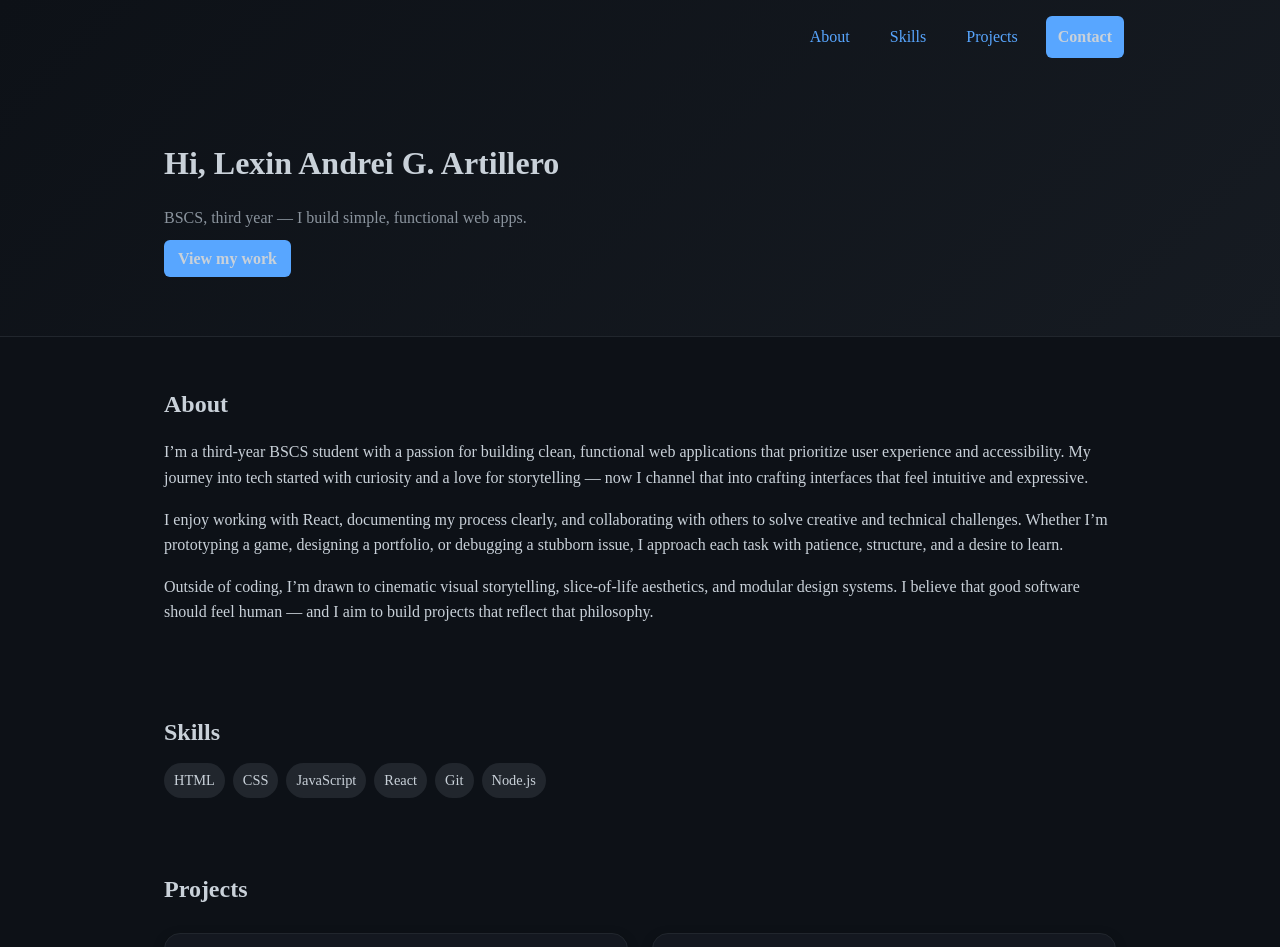
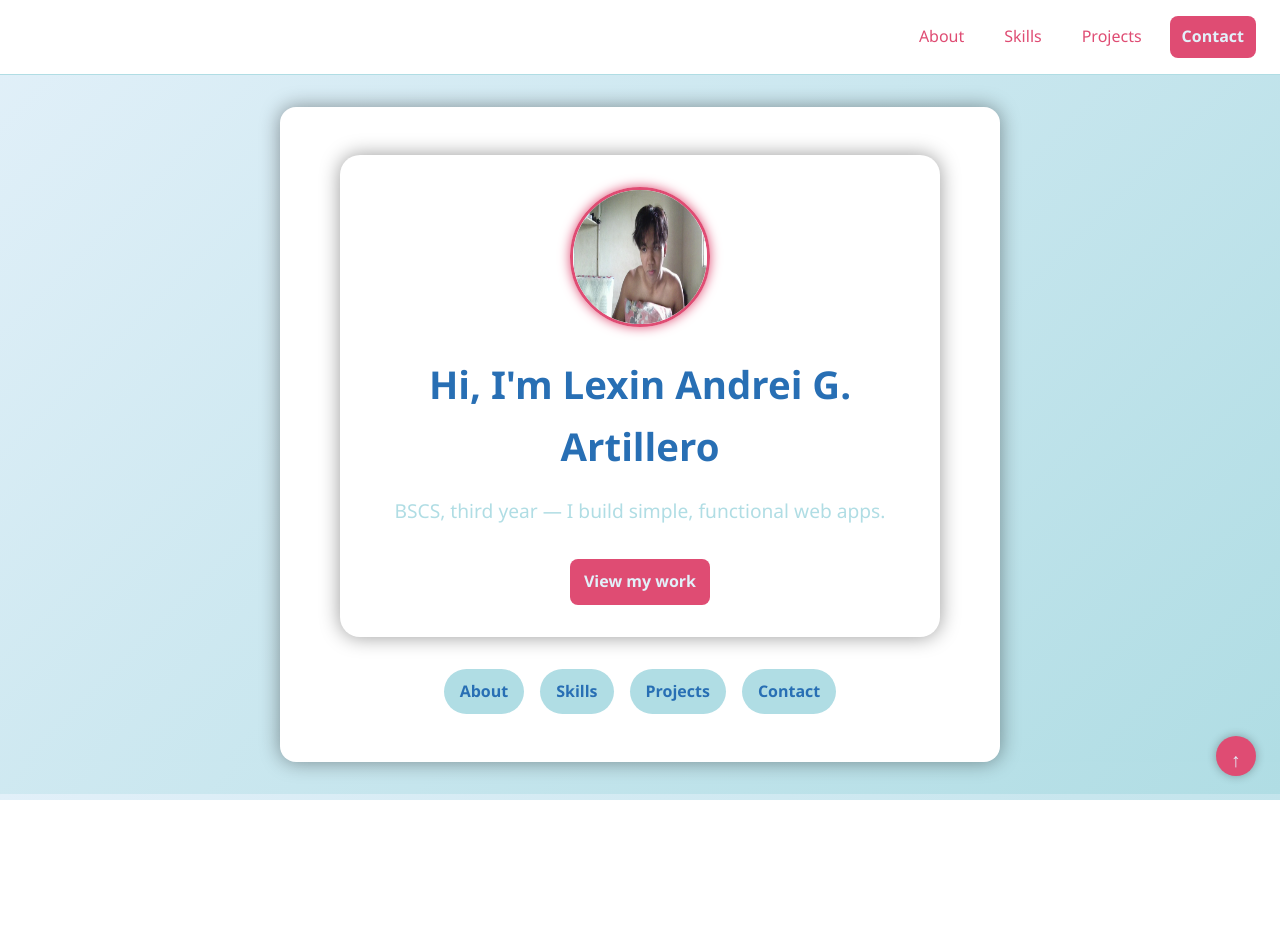
Before and after one commit to andrei4-rgb/portfolio, a React (Create React App) app: page / in a window 1280 px wide. Shown: the top 947 px of the page. After the commit the page ends 800 px from the top, so only its background shows below. Built offline with nearby package versions, Linux system fonts and the light colour scheme.

Commit message:
updated all of the sections

```diff
--- a/package.json
+++ b/package.json
@@ -9,6 +9,7 @@
     "@testing-library/user-event": "^13.5.0",
     "react": "^19.2.0",
     "react-dom": "^19.2.0",
+    "react-router-dom": "^7.9.6",
     "react-scripts": "5.0.1",
     "web-vitals": "^2.1.4"
   },
--- a/src/App.css
+++ b/src/App.css
@@ -1,24 +1,27 @@
 :root {
-  --bg: #0d1117;
-  --card: #161b22;
-  --text: #c9d1d9;
-  --subtext: #8b949e;
-  --accent: #58a6ff;
-  --muted: #21262d;
+  --bg: #E2F0F9;
+  --card: #FFFFFF;
+  --text: #286FB4;
+  --subtext: #B0DDE4;
+  --accent: #DF4C73;
+  --accent-hover: #f06a8a;
+  --muted: #B0DDE4;
+  --bubble: rgba(255, 255, 255, 0.2);
 }
+
+
 
 * {
   box-sizing: border-box;
 }
 html, body, main {
   margin: 0;
-  background: var(--bg);
+  background: linear-gradient(135deg, #E2F0F9, #B0DDE4);
   color: var(--text);
-  font-family: 'Times New Roman', Times, serif;
+  font-family: 'Segoe UI', 'Times New Roman', serif;
   line-height: 1.6;
   scroll-behavior: smooth;
 }
-
 
 a {
   color: var(--accent);
@@ -26,159 +29,227 @@ a {
   transition: color 0.2s ease;
 }
 a:hover {
-  color: #79c0ff;
+  color: var(--accent-hover);
 }
 
-.header {
-  --bg: linear-gradient(135deg, #0d1117, #161b22);
-  background: var(--bg);
+/* Navigation */
+.nav {
+  display: flex;
+  justify-content: flex-end;
+  gap: 16px;
+  padding: 16px 24px;
+  background: var(--card);
   border-bottom: 1px solid var(--muted);
-  padding-bottom: 16px;
-}
-
-.nav {
-  max-width: 1000px;
-  margin: 0 auto;
-  padding: 16px;
-  display: flex;
-  gap: 16px;
-  justify-content: flex-end;
 }
 .nav a {
   padding: 8px 12px;
-  border-radius: 6px;
+  border-radius: 8px;
+  background: var(--bubble);
+  transition: background 0.2s ease;
+}
+.nav a:hover {
+  background: var(--accent);
+  color: var(--bg);
 }
 .nav .cta {
+  font-weight: bold;
   background: var(--accent);
   color: var(--bg);
-  font-weight: 600;
 }
 
-.hero {
-  max-width: 1000px;
-  margin: 40px auto 24px;
-  padding: 24px;
+/* Section layout */
+.section {
+  max-width: 1100px;
+  margin: 32px auto;
+  padding: 32px;
+  background: var(--card);
+  border-radius: 16px;
+  box-shadow: 0 0 20px rgba(0,0,0,0.4);
+  animation: fadeIn 0.6s ease-in;
 }
-.hero h1 {
-  font-size: 2rem;
-  margin-bottom: 8px;
+.section h2 {
+  margin-bottom: 16px;
+  font-size: 1.6rem;
+  border-bottom: 1px solid var(--muted);
+  padding-bottom: 8px;
 }
-.hero p {
+
+/* Home screen enhancements */
+.home {
+  position: relative;
+  text-align: center;
+  padding: 48px;
+  max-width: 720px;
+}
+
+.intro-card {
+  background: var(--card);
+  padding: 32px;
+  border-radius: 20px;
+  box-shadow: 0 0 20px rgba(0,0,0,0.4);
+  max-width: 600px;
+  margin: 0 auto;
+}
+
+.avatar {
+  width: 140px;
+  height: 140px;
+  border-radius: 50%;
+  border: 3px solid var(--accent);
+  box-shadow: 0 0 12px var(--accent);
+  margin-bottom: 20px;
+}
+
+.fade-in {
+  animation: fadeIn 1s ease-in;
+  font-size: 2.4rem;
+  margin-bottom: 12px;
+}
+.subtext {
+  font-size: 1.2rem;
   color: var(--subtext);
   margin-bottom: 16px;
 }
-.btn {
+
+.quick-links {
+  display: flex;
+  justify-content: center;
+  gap: 16px;
+  margin-top: 32px;
+  flex-wrap: wrap;
+}
+
+.bubble-link {
+  background: var(--muted);
+  color: var(--text);
+  padding: 10px 16px;
+  border-radius: 999px;
+  font-weight: 600;
+  transition: background 0.2s ease;
+}
+.bubble-link:hover {
   background: var(--accent);
   color: var(--bg);
-  padding: 10px 14px;
-  border-radius: 6px;
-  font-weight: 600;
-  text-decoration: none;
 }
 
-.section {
-  max-width: 1000px;
-  margin: 24px auto;
-  padding: 24px;
-}
-.section h2 {
-  margin-bottom: 12px;
+.back-to-top {
+  position: fixed;
+  bottom: 24px;
+  right: 24px;
+  background: var(--accent);
+  color: var(--bg);
+  border: none;
+  border-radius: 50%;
+  width: 40px;
+  height: 40px;
+  font-size: 1.2rem;
+  cursor: pointer;
+  box-shadow: 0 0 10px rgba(0,0,0,0.3);
 }
 
+/* Skills */
 .tags {
   display: flex;
   flex-wrap: wrap;
-  gap: 8px;
-  margin-top: 8px;
+  gap: 10px;
+  margin-top: 12px;
 }
 .tag {
-  background: var(--muted);
-  color: var(--text);
-  padding: 6px 10px;
+  background: var(--accent);
+  color: var(--card);
+  font-weight: bold;
+  padding: 8px 14px;
   border-radius: 999px;
   font-size: 0.9rem;
+  transition: background 0.2s ease;
+}
+.tag:hover {
+  background: var(--accent);
+  color: var(--bg);
 }
 
+/* Projects */
 .grid {
   display: grid;
   grid-template-columns: repeat(auto-fit, minmax(280px, 1fr));
   gap: 24px;
-  padding-top: 12px;
+  margin-top: 16px;
 }
 
-
 .project-card {
-  background: rgba(22, 27, 34, 0.8);
+  background: var(--card);
   border: 1px solid var(--muted);
+  color: var(--text);
   border-radius: 16px;
   padding: 20px;
-  box-shadow: 0 4px 12px rgba(0, 0, 0, 0.3);
+  box-shadow: 0 4px 12px rgba(0,0,0,0.3);
   transition: transform 0.2s ease, box-shadow 0.2s ease;
   display: flex;
   flex-direction: column;
   justify-content: space-between;
   min-height: 220px;
 }
-
 .project-card:hover {
   transform: translateY(-6px);
-  box-shadow: 0 6px 16px rgba(0, 0, 0, 0.4);
+  box-shadow: 0 6px 16px rgba(0,0,0,0.4);
 }
-
 .project-card h3 {
   margin: 0 0 8px;
-  font-size: 1.2rem;
 }
-
 .project-card .desc {
   color: var(--subtext);
   margin-bottom: 12px;
-  flex-grow: 1;
 }
-
-.project-card .tags {
-  margin-bottom: 12px;
-}
-
 .project-card .link {
-  align-self: flex-start;
   font-weight: 600;
   color: var(--accent);
-  text-decoration: none;
+  background: var(--muted);
   padding: 6px 10px;
   border-radius: 6px;
-  background-color: var(--muted);
-  transition: background-color 0.2s ease;
+  text-decoration: none;
 }
-
 .project-card .link:hover {
-  background-color: var(--accent);
+  background: var(--accent);
   color: var(--bg);
 }
 
-
+/* Contact */
 .contact-list {
   list-style: none;
   padding: 0;
 }
 .contact-list li {
-  margin-bottom: 8px;
+  margin-bottom: 10px;
 }
 
-.footer {
-  border-top: 1px solid var(--muted);
-  padding: 16px 24px;
-  text-align: center;
-  color: var(--subtext);
+/* Buttons */
+.btn {
+  display: inline-block;
+  background: var(--accent);
+  color: var(--bg);
+  padding: 10px 14px;
+  border-radius: 8px;
+  font-weight: 600;
+  text-decoration: none;
+  margin-top: 16px;
+  transition: background 0.2s ease;
+}
+.btn:hover {
+  background: var(--accent-hover);
+  box-shadow: 0 0 10px #DF4C73;
 }
 
+/* Footer */
+.footer {
+  text-align: center;
+  padding: 16px;
+  color: var(--subtext);
+  border-top: 1px solid var(--muted);
+  background: var(--card);
+}
+
+/* Animations */
 @keyframes fadeIn {
-  from {
-    opacity: 0;
-    transform: translateY(20px);
-  }
-  to {
-    opacity: 1;
-    transform: translateY(0);
-  }
+  from { opacity: 0; transform: translateY(20px); }
+  to { opacity: 1; transform: translateY(0); }
 }
--- a/src/App.js
+++ b/src/App.js
@@ -1,126 +1,31 @@
-import React from "react";
+import React from 'react';
+import { Routes, Route, Link } from 'react-router-dom';
+import Home from './pages/Home';
+import About from './pages/About';
+import Skills from './pages/Skills';
+import Projects from './pages/Projects';
+import Contact from './pages/Contact';
 import "./App.css";
 
-const projects = [
-  {
-    title: "Sample Project 1",
-    tech: ["React", "CSS"],
-    link: "https://github.com/your-username/sample-project-1",
-    desc: "Simple React app demonstrating components and props."
-  },
-  {
-    title: "Sample Project 2",
-    tech: ["Node", "Express"],
-    link: "https://github.com/your-username/sample-project-2",
-    desc: "Basic REST API with CRUD routes."
-  }
-];
-
-function Header() {
-  return (
-    <header className="header">
-      <nav className="nav">
-        <a href="#about">About</a>
-        <a href="#skills">Skills</a>
-        <a href="#projects">Projects</a>
-        <a href="#contact" className="cta">Contact</a>
-      </nav>
-      <div className="hero">
-        <h1>Hi, Lexin Andrei G. Artillero</h1>
-        <p>BSCS, third year — I build simple, functional web apps.</p>
-        <a className="btn" href="#projects">View my work</a>
-      </div>
-    </header>
-  );
-}
-
-function About() {
-  return (
-    <section id="about" className="section">
-      <h2>About</h2>
-      <p>
-        I’m a third-year BSCS student with a passion for building clean, functional web applications that prioritize user experience and accessibility. My journey into tech started with curiosity and a love for storytelling — now I channel that into crafting interfaces that feel intuitive and expressive.
-      </p>
-      <p>
-        I enjoy working with React, documenting my process clearly, and collaborating with others to solve creative and technical challenges. Whether I’m prototyping a game, designing a portfolio, or debugging a stubborn issue, I approach each task with patience, structure, and a desire to learn.
-      </p>
-      <p>
-        Outside of coding, I’m drawn to cinematic visual storytelling, slice-of-life aesthetics, and modular design systems. I believe that good software should feel human — and I aim to build projects that reflect that philosophy.
-      </p>
-    </section>
-  );
-}
-
-
-function Skills() {
-  const skills = ["HTML", "CSS", "JavaScript", "React", "Git", "Node.js"];
-  return (
-    <section id="skills" className="section">
-      <h2>Skills</h2>
-      <ul className="tags">
-        {skills.map((s) => <li key={s} className="tag">{s}</li>)}
-      </ul>
-    </section>
-  );
-}
-
-function ProjectCard({ project }) {
-  return (
-    <article className="project-card">
-      <h3>{project.title}</h3>
-      <p className="desc">{project.desc}</p>
-      <ul className="tags">
-        {project.tech.map((t) => <li key={t} className="tag">{t}</li>)}
-      </ul>
-      <a className="link" href={project.link} target="_blank" rel="noreferrer">
-        GitHub Repo →
-      </a>
-    </article>
-  );
-}
-
-function Projects() {
-  return (
-    <section id="projects" className="section">
-      <h2>Projects</h2>
-      <div className="grid">
-        {projects.map((p) => <ProjectCard key={p.title} project={p} />)}
-      </div>
-    </section>
-  );
-}
-
-function Contact() {
-  return (
-    <section id="contact" className="section">
-      <h2>Contact</h2>
-      <ul className="contact-list">
-        <li><strong>Email:</strong> andreiartillero24@gmail.com</li>
-        <li><strong>GitHub:</strong> <a href="https://github.com/andrei4-rgb" target="_blank" rel="noreferrer">andrei4-rgb</a></li>
-      </ul>
-    </section>
-  );
-}
-
-function Footer() {
-  return (
-    <footer className="footer">
-      <p>© {new Date().getFullYear()} Artillero, Lexin Andrei G. — Portfolio</p>
-    </footer>
-  );
-}
 
 function App() {
   return (
-    <main>
-      <Header />
-      <About />
-      <Skills />
-      <Projects />
-      <Contact />
-      <Footer />
-    </main>
+    <>
+      <nav className="nav">
+        <Link to="/about">About</Link>
+        <Link to="/skills">Skills</Link>
+        <Link to="/projects">Projects</Link>
+        <Link to="/contact" className="cta">Contact</Link>
+      </nav>
+
+      <Routes>
+        <Route path="/" element={<Home />} />
+        <Route path="/about" element={<About />} />
+        <Route path="/skills" element={<Skills />} />
+        <Route path="/projects" element={<Projects />} />
+        <Route path="/contact" element={<Contact />} />
+      </Routes>
+    </>
   );
 }
-
 export default App;
--- a/src/index.js
+++ b/src/index.js
@@ -2,10 +2,11 @@ import React from 'react';
 import ReactDOM from 'react-dom/client';
 import './index.css';
 import App from './App';
+import { BrowserRouter } from 'react-router-dom';
 
 const root = ReactDOM.createRoot(document.getElementById('root'));
 root.render(
-  <React.StrictMode>
+  <BrowserRouter>
     <App />
-  </React.StrictMode>
+  </BrowserRouter>
 );
--- /dev/null
+++ b/src/pages/About.js
@@ -0,0 +1,22 @@
+import React from 'react';
+import { Link } from 'react-router-dom';
+
+function About() {
+  return (
+    <section className="section">
+      <h2>About Me</h2>
+      <p>
+        I’m a third-year BSCS student with a passion for building clean, functional web applications that prioritize user experience and accessibility. My journey into tech started with curiosity and a love for storytelling — now I channel that into crafting interfaces that feel intuitive and expressive.
+      </p>
+      <p>
+        I enjoy working with React, documenting my process clearly, and collaborating with others to solve creative and technical challenges. Whether I’m prototyping a game, designing a portfolio, or debugging a stubborn issue, I approach each task with patience, structure, and a desire to learn.
+      </p>
+      <p>
+        Outside of coding, I’m drawn to cinematic visual storytelling, slice-of-life aesthetics, and modular design systems. I believe that good software should feel human — and I aim to build projects that reflect that philosophy.
+      </p>
+      <Link className="btn" to="/">← Back to Home</Link>
+    </section>
+  );
+}
+
+export default About;
--- /dev/null
+++ b/src/pages/Contact.js
@@ -0,0 +1,18 @@
+import React from 'react';
+import { Link } from 'react-router-dom';
+
+function Contact() {
+  return (
+    <section className="section">
+      <h2>Contact</h2>
+      <ul className="contact-list">
+        <li><strong>Email:</strong> andreiarillero24@gmail.com</li>
+        <li><strong>GitHub:</strong> <a href="https://github.com/andrei4-rgb" target="_blank" rel="noreferrer">andrei4-rgb</a></li>
+        <li><strong>LinkedIn:</strong> <a href="https://linkedin.com/in/andrei4-rgb" target="_blank" rel="noreferrer">andrei4-rgb</a></li>
+      </ul>
+      <Link className="btn" to="/">← Back to Home</Link>
+    </section>
+  );
+}
+
+export default Contact;
--- /dev/null
+++ b/src/pages/Home.js
@@ -0,0 +1,28 @@
+import React from 'react';
+import { Link } from 'react-router-dom';
+
+function Home() {
+  return (
+    <main className="section home">
+      <div className="intro-card">
+        <img src="/andrei.jpg" alt="Lexin Andrei" className="avatar" />
+        <h1 className="fade-in">Hi, I'm Lexin Andrei G. Artillero</h1>
+        <p className="subtext">BSCS, third year — I build simple, functional web apps.</p>
+        <Link className="btn" to="/projects">View my work</Link>
+      </div>
+
+      <div className="quick-links">
+        <Link to="/about" className="bubble-link">About</Link>
+        <Link to="/skills" className="bubble-link">Skills</Link>
+        <Link to="/projects" className="bubble-link">Projects</Link>
+        <Link to="/contact" className="bubble-link">Contact</Link>
+      </div>
+
+      <button className="back-to-top" onClick={() => window.scrollTo({ top: 0, behavior: 'smooth' })}>
+        ↑
+      </button>
+    </main>
+  );
+}
+
+export default Home;
--- /dev/null
+++ b/src/pages/Projects.js
@@ -0,0 +1,46 @@
+import React from 'react';
+import { Link } from 'react-router-dom';
+
+const projects = [
+  {
+    title: "Sample Project 1",
+    tech: ["React", "CSS"],
+    link: "https://github.com/andrei4-rgb/sample-project-1",
+    desc: "Simple React app demonstrating components and props."
+  },
+  {
+    title: "Sample Project 2",
+    tech: ["Node", "Express"],
+    link: "https://github.com/andrei4-rgb/sample-project-2",
+    desc: "Basic REST API with CRUD routes."
+  }
+];
+
+function ProjectCard({ project }) {
+  return (
+    <article className="project-card">
+      <h3>{project.title}</h3>
+      <p className="desc">{project.desc}</p>
+      <ul className="tags">
+        {project.tech.map((t) => <li key={t} className="tag">{t}</li>)}
+      </ul>
+      <a className="link" href={project.link} target="_blank" rel="noreferrer">
+        GitHub Repo →
+      </a>
+    </article>
+  );
+}
+
+function Projects() {
+  return (
+    <section className="section">
+      <h2>Projects</h2>
+      <div className="grid">
+        {projects.map((p) => <ProjectCard key={p.title} project={p} />)}
+      </div>
+      <Link className="btn" to="/">← Back to Home</Link>
+    </section>
+  );
+}
+
+export default Projects;
--- /dev/null
+++ b/src/pages/Skills.js
@@ -0,0 +1,17 @@
+import React from 'react';
+import { Link } from 'react-router-dom';
+
+function Skills() {
+  const skills = ["HTML", "CSS", "JavaScript", "React", "Git", "Node.js"];
+  return (
+    <section className="section">
+      <h2>Skills</h2>
+      <ul className="tags">
+        {skills.map((s) => <li key={s} className="tag">{s}</li>)}
+      </ul>
+      <Link className="btn" to="/">← Back to Home</Link>
+    </section>
+  );
+}
+
+export default Skills;
```
Also changed, not shown: public/andrei.jpg (added), 1 other file (tests, documents, lock files or other folders).
